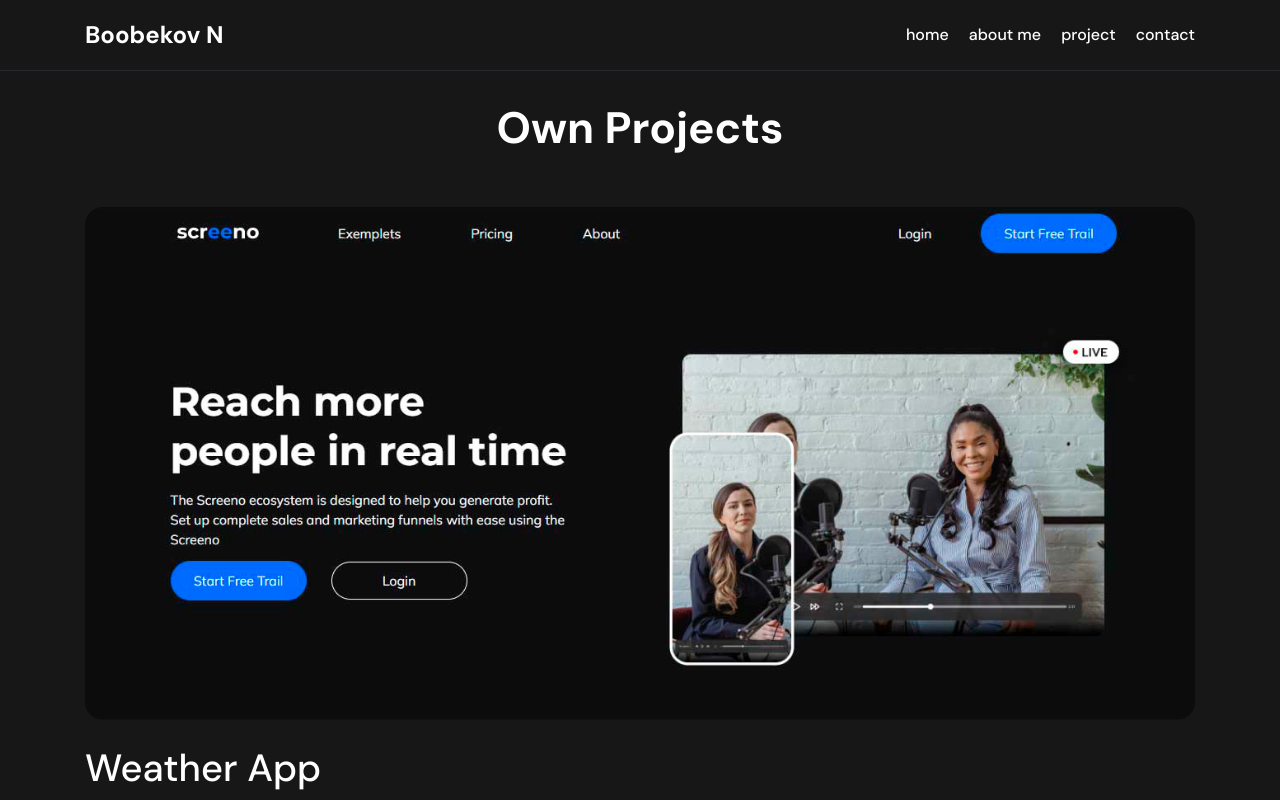
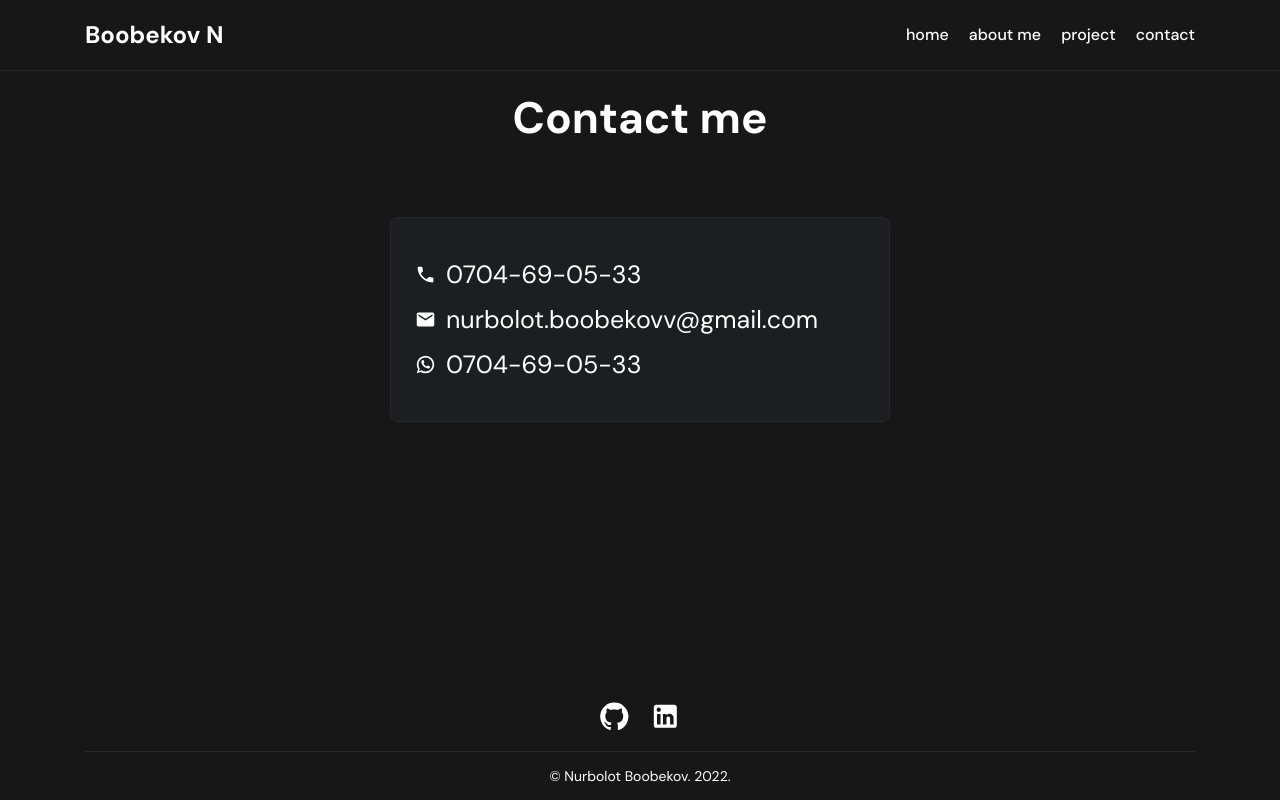
Before and after one commit to nurbolot143/new-portfolio, a React (Create React App) app: page /aboutme in a window 1280 px wide. Shown: the top 800 px of the page. Built offline with nearby package versions, Linux system fonts and the light colour scheme.

Commit message:
added Contact page

```diff
--- a/src/App.js
+++ b/src/App.js
@@ -4,6 +4,7 @@
 import Home from "./pages/Home";
 import AboutMe from "./pages/AboutMe";
 import Projects from "./pages/Projects";
+import Contact from "./pages/Contact";
 
 const App = () => {
   return (
@@ -14,7 +15,9 @@
 
       {/* <AboutMe /> */}
 
-      <Projects />
+      {/* <Projects /> */}
+
+      <Contact />
 
       <Footer />
     </div>
--- /dev/null
+++ b/src/pages/Contact.js
@@ -0,0 +1,38 @@
+import React from "react";
+import PhoneIcon from "@mui/icons-material/Phone";
+import EmailIcon from "@mui/icons-material/Email";
+import WhatsAppIcon from "@mui/icons-material/WhatsApp";
+
+const Contact = () => {
+  return (
+    <div className="contact">
+      <div className="container">
+        <h1 className="title contact__title">Contact me</h1>
+        <div className="card contact__card">
+          <ul className="contact__list">
+            <li className="contact__item">
+              <PhoneIcon />
+              <a href="tel:+996794690533" target="_blank">
+                0704-69-05-33
+              </a>
+            </li>
+            <li className="contact__item">
+              <EmailIcon />
+              <a href="mailto:nurbolot.boobekovv@gmail.com" target="_blank">
+                nurbolot.boobekovv@gmail.com
+              </a>
+            </li>
+            <li className="contact__item">
+              <WhatsAppIcon />
+              <a href="https://wa.me/+996704690533" target="_blank">
+                0704-69-05-33
+              </a>
+            </li>
+          </ul>
+        </div>
+      </div>
+    </div>
+  );
+};
+
+export default Contact;
--- a/src/sass/App.scss
+++ b/src/sass/App.scss
@@ -9,3 +9,4 @@
 @import "./components/ownProjects";
 @import "./components/layout";
 @import "./components/courseProjects";
+@import "./components/contact";
--- /dev/null
+++ b/src/sass/components/_contact.scss
@@ -0,0 +1,39 @@
+@import "../vars";
+@import "../media";
+
+.contact {
+  padding-top: 70px;
+
+  @include media(770) {
+    padding-top: 61px;
+  }
+
+  &__title {
+    padding-top: 20px;
+    text-align: center;
+  }
+
+  &__card {
+    margin-top: 70px;
+    max-width: 500px;
+  }
+
+  &__item {
+    display: flex;
+    align-items: center;
+    margin: 20px 0;
+    font-size: 25px;
+
+    @include media(470) {
+      font-size: 17px;
+    }
+
+    @include media(320) {
+      font-size: 12px;
+    }
+
+    a {
+      padding: 0 0 0 10px;
+    }
+  }
+}
```
